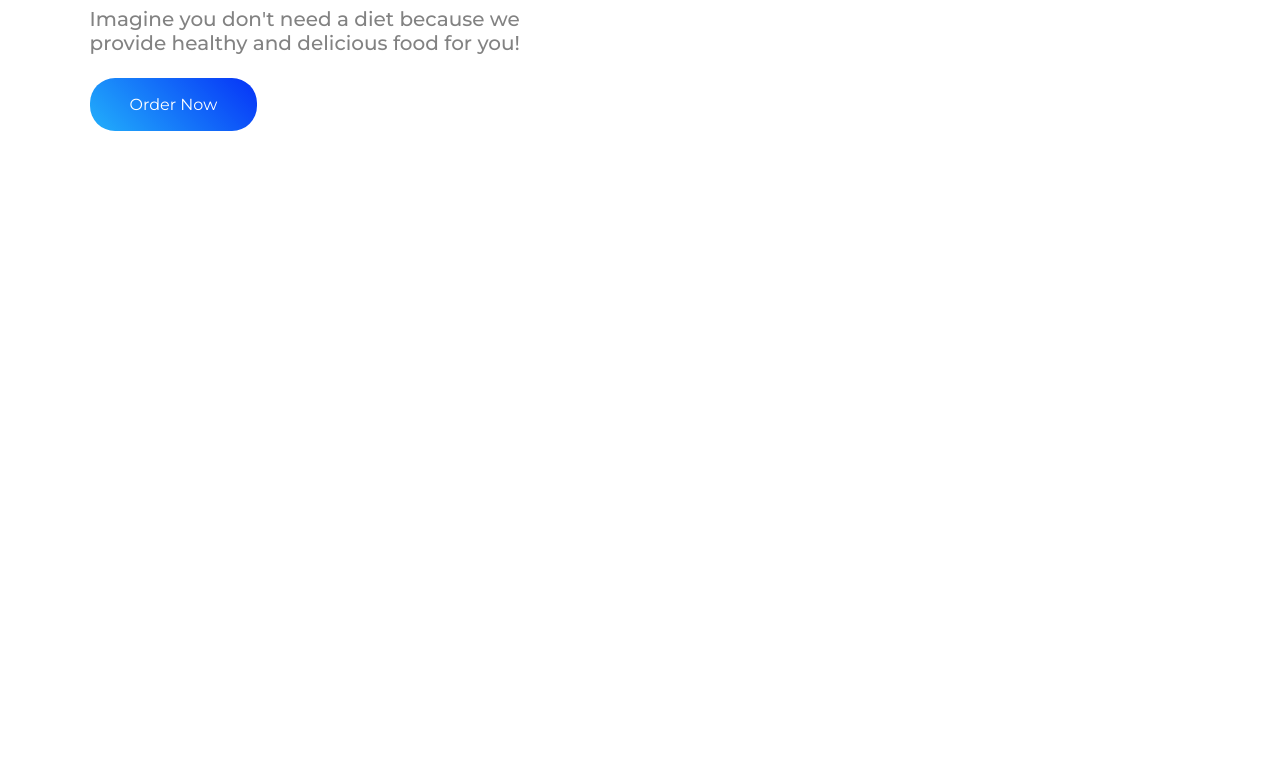
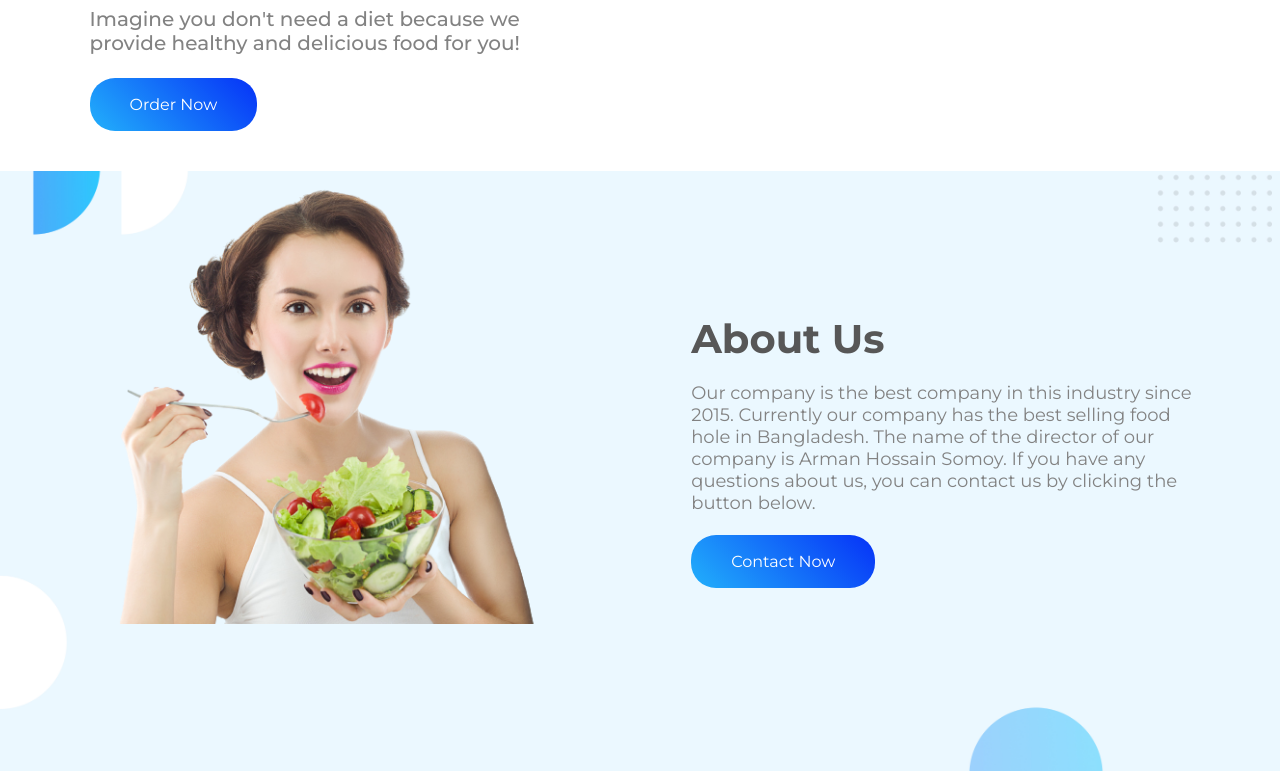
Before and after one commit to armansomoy/food-baba, a plain HTML site: page index.html in a window 1280 px wide. Shown: the part 479-1250 px from the top of the page. Before the commit the page ends 800 px from the top, so only its background shows below. Drawn offline with Linux system fonts and the light colour scheme.

Commit message:
about part done

```diff
--- a/css/style.css
+++ b/css/style.css
@@ -11,7 +11,7 @@ section {
     height: 600px;
 }
 
-#banner{
+#banner {
     padding-top: 50px;
 }
 
@@ -34,6 +34,7 @@ section {
     font-weight: 700;
     margin-bottom: -10px;
 }
+
 .half-width p {
     color: #828282;
     font-size: 20px;
@@ -50,3 +51,26 @@ section {
     color: white;
     font-weight: 400;
 }
+
+#about-part {
+    background-image: url(../images/Frame\ 57.jpg);
+    background-size: cover;
+    background-position: center;
+    background-repeat: no-repeat;
+}
+
+#about-part .half-width h2 {
+    padding-top: 100px;
+    color: #575757;
+    font-size: 40px;
+    line-height: 70px;
+    font-weight: 700;
+    margin-bottom: -10px;
+}
+
+#about-part .half-width p {
+    color: #828282;
+    font-size: 18px;
+    font-weight: 400;
+    padding-bottom: 20px;
+}
--- a/index.html
+++ b/index.html
@@ -1,5 +1,6 @@
 <!DOCTYPE html>
 <html lang="en">
+
 <head>
     <meta charset="UTF-8">
     <meta http-equiv="X-UA-Compatible" content="IE=edge">
@@ -8,6 +9,7 @@
     <link href="https://fonts.googleapis.com/css2?family=Montserrat:wght@400;500;700&display=swap" rel="stylesheet">
     <link rel="stylesheet" href="css/style.css">
 </head>
+
 <body>
 
     <section id="banner">
@@ -26,5 +28,20 @@
     <!-- banner part ends -->
 
 
+    <section id="about-part">
+        <div class="half-width">
+            <img src="images/about.png" alt="">
+        </div>
+        <div class="half-width by">
+            <h2>About Us</h2>
+            <p>Our company is the best company in this industry since 2015. Currently our company has the best selling
+                food hole in Bangladesh. The name of the director of our company is Arman Hossain Somoy. If you have any
+                questions about us, you can contact us by clicking the button below.</p>
+            <a class="link-button" href="https://github.com/armansomoy" target="_blank">Contact Now</a>
+        </div>
+    </section>
+    <!-- about-part ends -->
+
 </body>
+
 </html>
```
